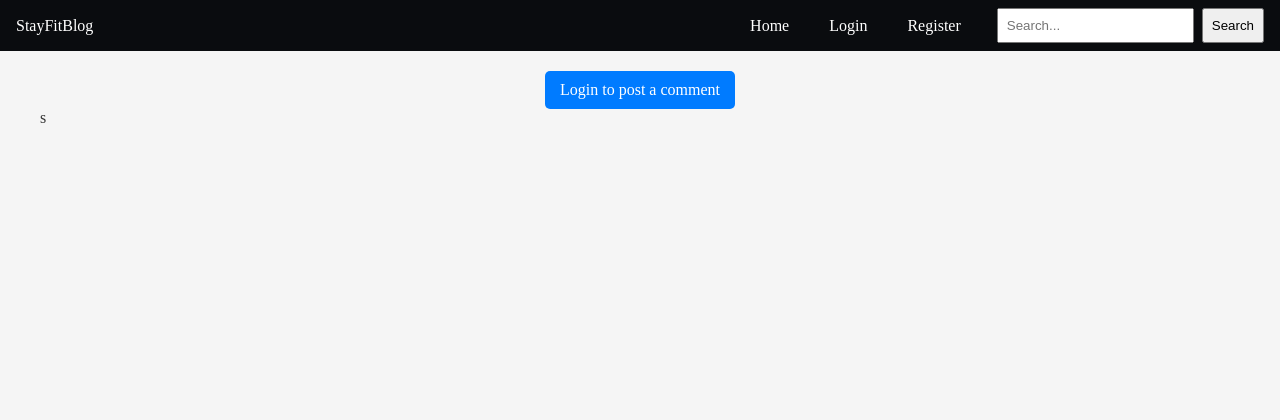
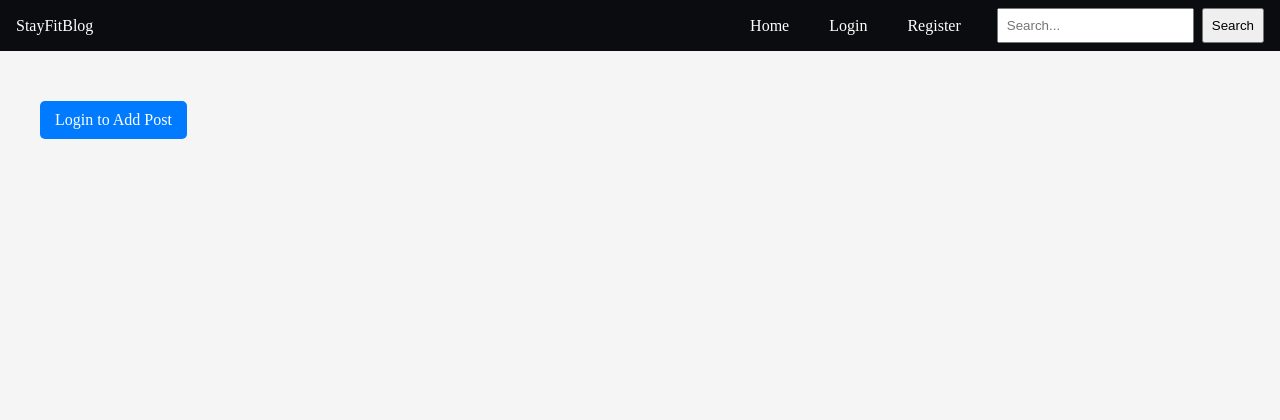
Before and after one commit to Emmayordi/alx_capstone_project, a Python web app: template StayFitBlog/templates/post_detail.html in a window 1280 px wide. Shown: the top 420 px of the page. Run offline with Jinja, Linux system fonts and the light colour scheme; the template is opened without the code that fills it, so the values that code supplies are empty.

Commit message:
Edit,commint,read

```diff
--- a/StayFitBlog/static/css/styles.css
+++ b/StayFitBlog/static/css/styles.css
@@ -201,3 +201,42 @@ body {
     background-color: #0069d9;
     border-color: #0062cc;
   }
+
+  /*Card*/
+  .posts-container {
+    display: flex;
+    flex-wrap: wrap;
+    gap: 20px; /* Adjust the space between cards */
+  }
+
+  .post-card {
+    background-color: #f9f9f9;
+    border: 1px solid #e1e1e1;
+    border-radius: 5px;
+    padding: 15px;
+    width: calc(33.333% - 20px); /* Three cards per row - adjust gap if needed */
+    box-shadow: 0 2px 4px rgba(0,0,0,0.1);
+  }
+
+  .post-card h2 {
+    margin-top: 0;
+  }
+
+  .read-more-btn, .add-post-btn, .login-to-add-post-btn {
+    display: inline-block;
+    background-color: #007bff;
+    color: white;
+    padding: 10px 15px;
+    text-decoration: none;
+    border-radius: 5px;
+    margin-top: 10px;
+  }
+
+  .read-more-btn:hover, .add-post-btn:hover, .login-to-add-post-btn:hover {
+    background-color: #0056b3;
+  }
+  @media (max-width: 768px) {
+    .post-card {
+      width: 100%; /* Full width for smaller screens */
+    }
+  }
--- a/StayFitBlog/templates/add_post.html
+++ b/StayFitBlog/templates/add_post.html
@@ -1,3 +1,4 @@
+<!--Add New Post Template-->
 {% extends 'layout.html' %} {% block contents %}
 <div class="container">
   <h2>Add New Post</h2>
--- a/StayFitBlog/templates/post_detail.html
+++ b/StayFitBlog/templates/post_detail.html
@@ -1,33 +1,70 @@
-<!-- Post Detail Template -->
+{% extends 'layout.html' %} {% block contents %}
+<div class="posts-container" style="margin-top: 20px">
+  {% for post in posts %}
+  <div
+    class="post-card"
+    style="border: 1px solid #ddd; padding: 20px; margin-bottom: 30px"
+  >
+    <h2>{{ post.title }}</h2>
+    <p>{{ post.content | truncate(100, True, '...') }}</p>
+    <small
+      >Posted by {{ post.author.name }} on {{
+      post.date_posted.strftime('%Y-%m-%d %H:%M') }}</small
+    >
 
-{% extends 'layout.html' %} {% block contents %}
-<div class="post-detail">
-  <h2>{{ post.title }}</h2>
-  <p>{{ post.content }}</p>
-
-  <!-- Display comments -->
+    <!-- Display comments for this post -->
+    {% if post.comments %}
+    <div
+      class="comments-section"
+      style="margin-top: 20px; background-color: #f9f9f9; padding: 10px"
+    >
+      <h4>Comments:</h4>
       {% for comment in post.comments %}
-  <div class="comment">
-    <p>{{ comment.content }}</p>
+      <div class="comment" style="padding: 5px; border-bottom: 1px solid #eee">
+        <p style="margin-bottom: 0">{{ comment.content }}</p>
         <small
-      >Commented by {{ comment.author.name }} on {{
+          >Commented by {{ comment.commenter.name }} on {{
           comment.date_posted.strftime('%Y-%m-%d') }}</small
         >
       </div>
       {% endfor %}
+    </div>
+    {% endif %}
 
-  <!-- Add a new comment -->
-  {% if current_user.is_authenticated %}
-  <form action="{{ url_for('comment_post', post_id=post.id) }}" method="POST">
-    {{ form.csrf_token }} {{ form.content }}
-    <button type="submit" class="btn btn-primary">Add Comment</button>
-  </form>
-  {% else %} {% if not current_user.is_authenticated %}
-  <div class="login-to-post">
-    <a href="{{ url_for('login') }}" class="login-to-post-link"
-      >Login to post a comment</a
+    <!-- Comment, Edit, and Read More Buttons -->
+    <div style="margin-top: 10px">
+      <a
+        href="{{ url_for('post_detail', post_id=post.id) }}"
+        class="btn"
+        style="margin-right: 5px"
+        >Comment</a
+      >
+      {% if current_user.is_authenticated and current_user.id == post.author.id
+      %}
+      <a
+        href="{{ url_for('edit_post', post_id=post.id) }}"
+        class="btn"
+        style="margin-right: 5px"
+        >Edit</a
+      >
+      {% endif %}
+      <a href="{{ url_for('post_detail', post_id=post.id) }}" class="btn"
+        >Read More</a
       >
     </div>
-  {% endif %}s {% endif %}
   </div>
-{% endblock %}
+  {% endfor %}
+</div>
+{% if current_user.is_authenticated %}
+<div style="margin-top: 20px">
+  <a href="{{ url_for('add_post') }}" class="add-post-btn">Add Post</a>
+</div>
+{% else %}
+<div style="margin-top: 20px">
+  <a
+    href="{{ url_for('login', next=request.endpoint) }}"
+    class="login-to-add-post-btn"
+    >Login to Add Post</a
+  >
+</div>
+{% endif %} {% endblock %}
```
Also changed, not shown: StayFitBlog/models.py (+6 -8 lines), StayFitBlog/routes.py (+47 -19 lines), StayFitBlog/templates/edit_post.html (+19 -10 lines), StayFitBlog/templates/home.html (+68 -11 lines). Lines whose indentation alone changed are shown as unchanged.
